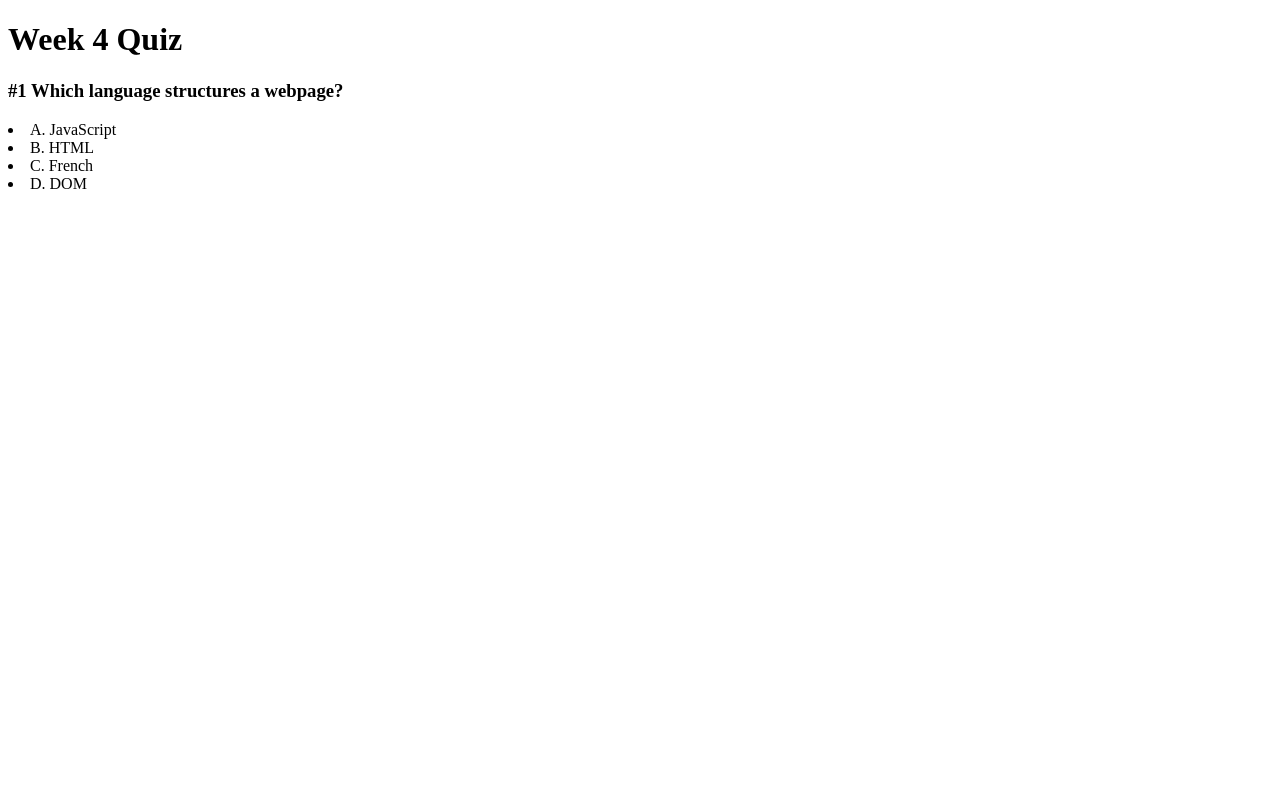
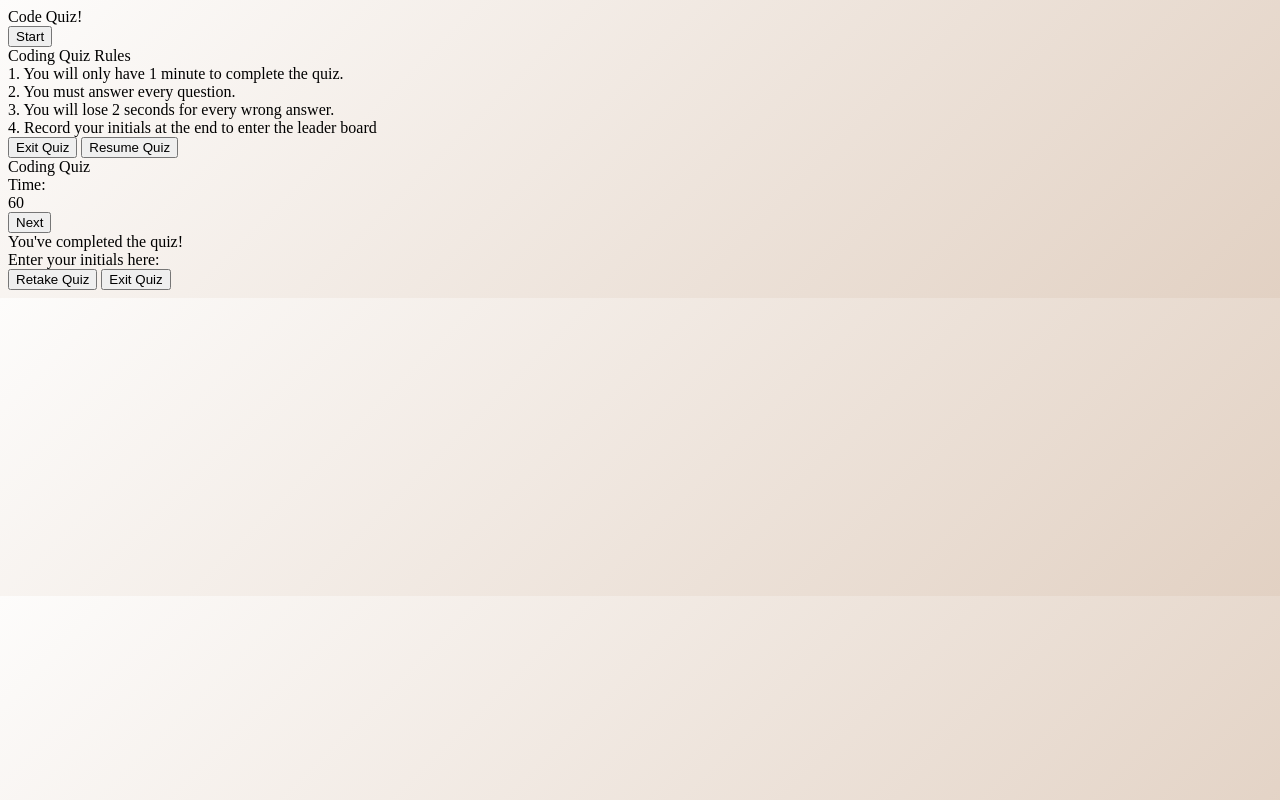
Before and after one commit to MzRainy/04Weekly-Challenge, a plain HTML site: page index.html in a window 1280 px wide. Drawn offline with Linux system fonts and the light colour scheme; files that its build step writes are made by us from their sources.

Commit message:
html update

```diff
--- a/index.html
+++ b/index.html
@@ -4,32 +4,81 @@
     <meta charset="UTF-8">
     <meta name="viewport" content="width=device-width, initial-scale=1.0">
     <title>Code Quiz</title>
-    <link rel="stylesheet" href="./assets/css/style.css">
+    <link rel="stylesheet" href="./style.css">
 </head>
 
 <body>
-    <div class="header" >
-        <h1>Week 4 Quiz</h1>
+    <header>
+        <div class= "Header">Code Quiz!</div>
+        <button class="start-button">Start</button>
+    </header>
+
+      <main>
+        <section>
+          <div class="quiz-rules">
+            <div class="quiz-rule-cont">Coding Quiz Rules</div>
+            <div class="list">
+            <div class="item">1. You will only have 1 minute to complete the quiz.</div>
+            <div class="item">2. You must answer every question.</div>
+            <div class="item">3. You will lose 2 seconds for every wrong answer.</div>
+            <div class="item">4. Record your initials at the end to enter the leader board</div>
+        </div>
+        </div>
+        <div class="buttons">
+            <button class="exit">Exit Quiz</button>
+            <button class="resume">Resume Quiz</button>
+        </div>
+        </section>
+<!--Quiz section-->
+        <section>
+         <div class="quiz">
+            <header>
+                <div class="title">Coding Quiz</div>
+                <div class="timer">
+                    <div class="remaining_time">Time: </div>
+                    <div class="timer_secs">60</div>
+                </div>
+
+            </header>
+         </div>
+        </section>
+  <!--Quiz content-->
+        <section>
+         <div class="quiz_cont">
+
+         </div>
+         <div class="list_opt">
+
+         </div>
+
+        </section>
+      </main>
+      <script src="assets/js/script.js"></script>
+      <footer>
+        <div class="question_num">
+        </div>
+        <button class="next">Next</button>
+      </footer>
+
+<!-- End of Test-->
+<div class="leader_box">
+    <div class="leader_box">
+
+        </div>
+    <div class="test_comp">You've completed the quiz!</div>
+    <div class="score">
+
     </div>
+    <div class="initials">Enter your initials here:
 
-    <div>
-        <h3>#1 Which language structures a webpage?</h3>
-        <ul></ul>
-        <li>A. JavaScript</li>
-        <li>B. HTML</li>
-        <li>C. French</li>
-        <li>D. DOM</li>
+    </div>
+<div class="buttons">
+    <button class="retake">Retake Quiz</button>
+    <button class="quit">Exit Quiz</button>
+</div>
+</div>
 
 
 
-
-
-
-
-
-        <script src="./script.js"></script>
-
-    </div>
-
-</body>
-</html>
+  </body>
+  </html>
--- a/script.js
+++ b/script.js
@@ -0,0 +1,4 @@
+body {
+    background: linear-gradient(135deg, #fdfcfb 0%, #e2d1c3 100%);
+
+}
--- a/style.css
+++ b/style.css
@@ -0,0 +1,11 @@
+body{
+background: linear-gradient(135deg, #fdfcfb 0%, #e2d1c3 100%);
+display: block;
+height: 100%;
+width: 100;
+}
+.card-score{
+display: flex;
+width: 25%;
+float: right;
+}
```
